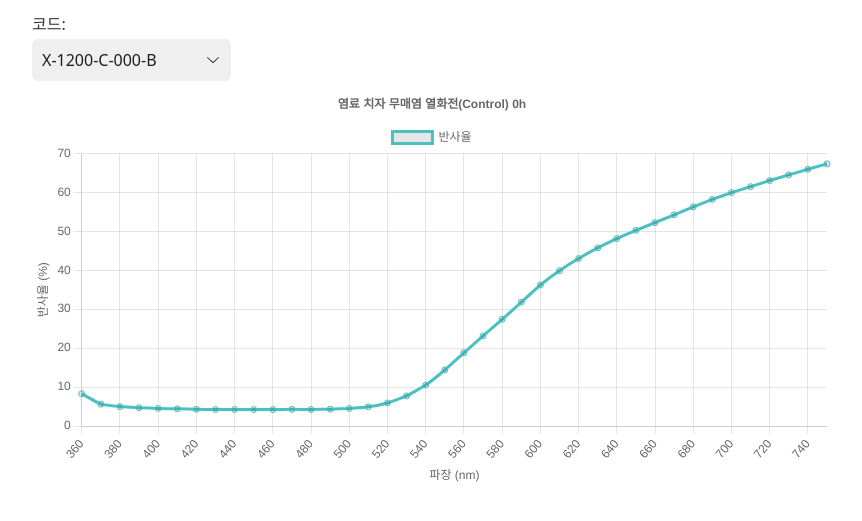
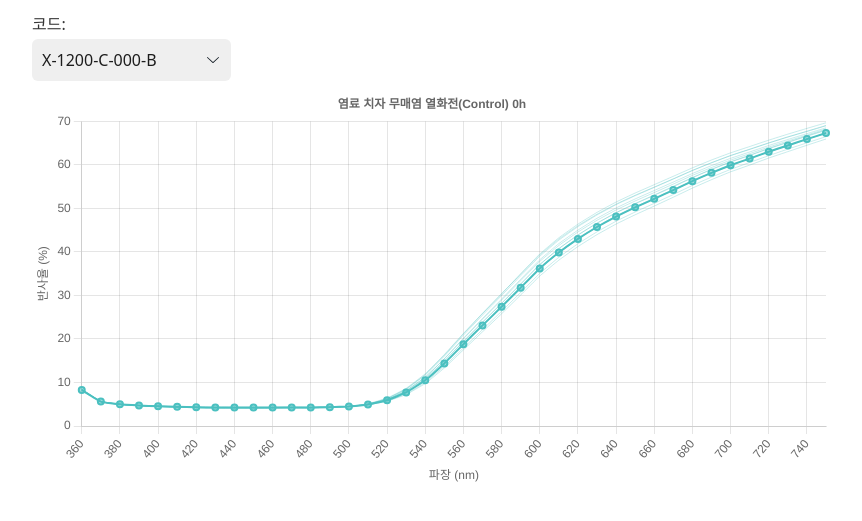
Before and after one commit to snu-heritage/snu-heritage.github.io, a plain HTML site: page reflectance.html in a window 1280 px wide. Shown: the part 163-684 px from the top of the page, without its empty margins (208-1070 px from the left). Drawn offline with nearby package versions, Linux system fonts and the light colour scheme.

Commit message:
Update reflectance.html

```diff
--- a/reflectance.html
+++ b/reflectance.html
@@ -105,24 +105,32 @@
             }
 
             const ctx = document.getElementById('reflectance-chart').getContext('2d');
+            const datasets = data.reflectance.map((reflectance, index) => ({
+                label: `반사율 ${index + 1}`,
+                data: reflectance,
+                borderColor: `rgba(75, 192, 192, ${index === 0 ? 1 : 0.3})`,
+                backgroundColor: `rgba(75, 192, 192, ${index === 0 ? 0.5 : 0.1})`,
+                tension: 0.1,
+                pointRadius: index === 0 ? 3 : 0,
+                borderWidth: index === 0 ? 2 : 1
+            }));
+
             chart = new Chart(ctx, {
                 type: 'line',
                 data: {
                     labels: wavelengths,
-                    datasets: [{
-                        label: '반사율',
-                        data: data.reflectance[0],
-                        borderColor: 'rgb(75, 192, 192)',
-                        tension: 0.1
-                    }]
+                    datasets: datasets
                 },
                 options: {
                     responsive: true,
-                    animation: false,  // 애니메이션 비활성화
+                    animation: false,
                     plugins: {
                         title: {
                             display: true,
                             text: data.name
+                        },
+                        legend: {
+                            display: false
                         }
                     },
                     scales: {
```
